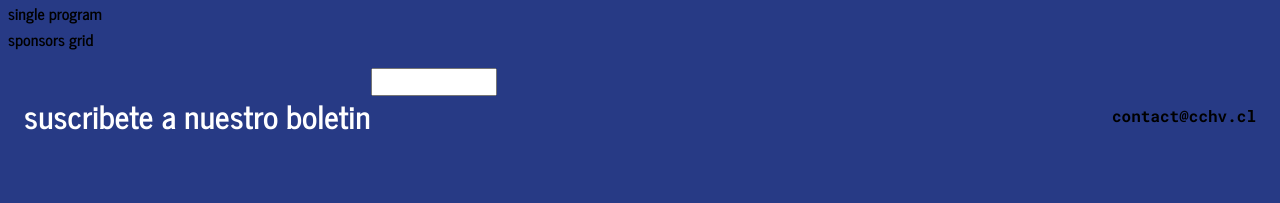
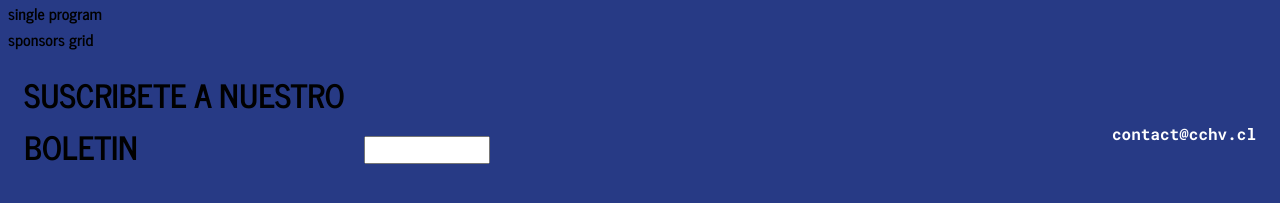
Before and after one commit to brunocabezas/14bam, a Vue app: page / in a window 1280 px wide. Shown: the part 185-388 px from the top of the page. Built offline with nearby package versions, Linux system fonts and the light colour scheme; no server answers; some icons are missing.

Commit message:
update footer styling

```diff
--- a/src/components/layout/Footer/Footer.vue
+++ b/src/components/layout/Footer/Footer.vue
@@ -1,13 +1,16 @@
 <template>
   <div class="footer">
     <div class="footerLeft">
-    <h1>
-      suscribete a nuestro boletin
-    </h1>
-    <div><input type="text" @value="mailInput"></div>
+      <h1 class="susbscribeText">
+        suscribete a nuestro boletin
+      </h1>
+      <div class="susbscribeInput">
+        <input type="text" @value="mailInput">
       </div>
+    </div>
     <div class="footerRight">
-      <p>contact@cchv.cl</p>
+      <SocialNetworks />
+      <p class="contactText">contact@cchv.cl</p>
     </div>
   </div>
 </template>
--- a/src/components/layout/Footer/footer.styl
+++ b/src/components/layout/Footer/footer.styl
@@ -8,11 +8,23 @@
   padding 1rem
 
   .footerRight
-  .footerLeft
-    flex 1
-
-  .footerRight
+    flex 7
     text-align right
+    .contactText
+      color $white
 
   .footerLeft
+    flex 5
     display flex
+
+    .susbscribeInput
+      display flex
+      flex-direction row
+      align-items flex-end
+      padding-bottom 8px
+
+    .susbscribeText
+      margin 0
+      width 340px
+      text-transform uppercase
+      color $black
--- a/src/components/layout/Footer/footer.ts
+++ b/src/components/layout/Footer/footer.ts
@@ -1,7 +1,12 @@
 
 import { Component, Vue } from "vue-property-decorator";
+import SocialNetworks from "../../common/SocialNetworks.vue";
 
-@Component
+@Component({
+  components: {
+    SocialNetworks
+  }
+})
 export default class Footer extends Vue {
   mailInput : string = '';
 
--- a/src/components/layout/Header/Header.vue
+++ b/src/components/layout/Header/Header.vue
@@ -17,7 +17,7 @@
           <li class="headerNavMenuItem"><a href="">page3</a></li>
         </ul>
         <div class="headerNavContact">
-          <div class="">round icons</div>
+          <SocialNetworks/>
           <p>contacto@cchv.cl</p>
         </div>
       </nav>
--- a/src/components/layout/Header/header.ts
+++ b/src/components/layout/Header/header.ts
@@ -1,11 +1,13 @@
 
 import { Component, Vue } from "vue-property-decorator";
 import BurgerButton from 'vue-burger-button';
+import SocialNetworks from '../../common/SocialNetworks.vue';
 import 'vue-burger-button/dist/vue-burger-button.css';
 
 @Component({
   components: {
-    BurgerButton
+    BurgerButton,
+    SocialNetworks
   }
 })
 export default class Header extends Vue {
```
